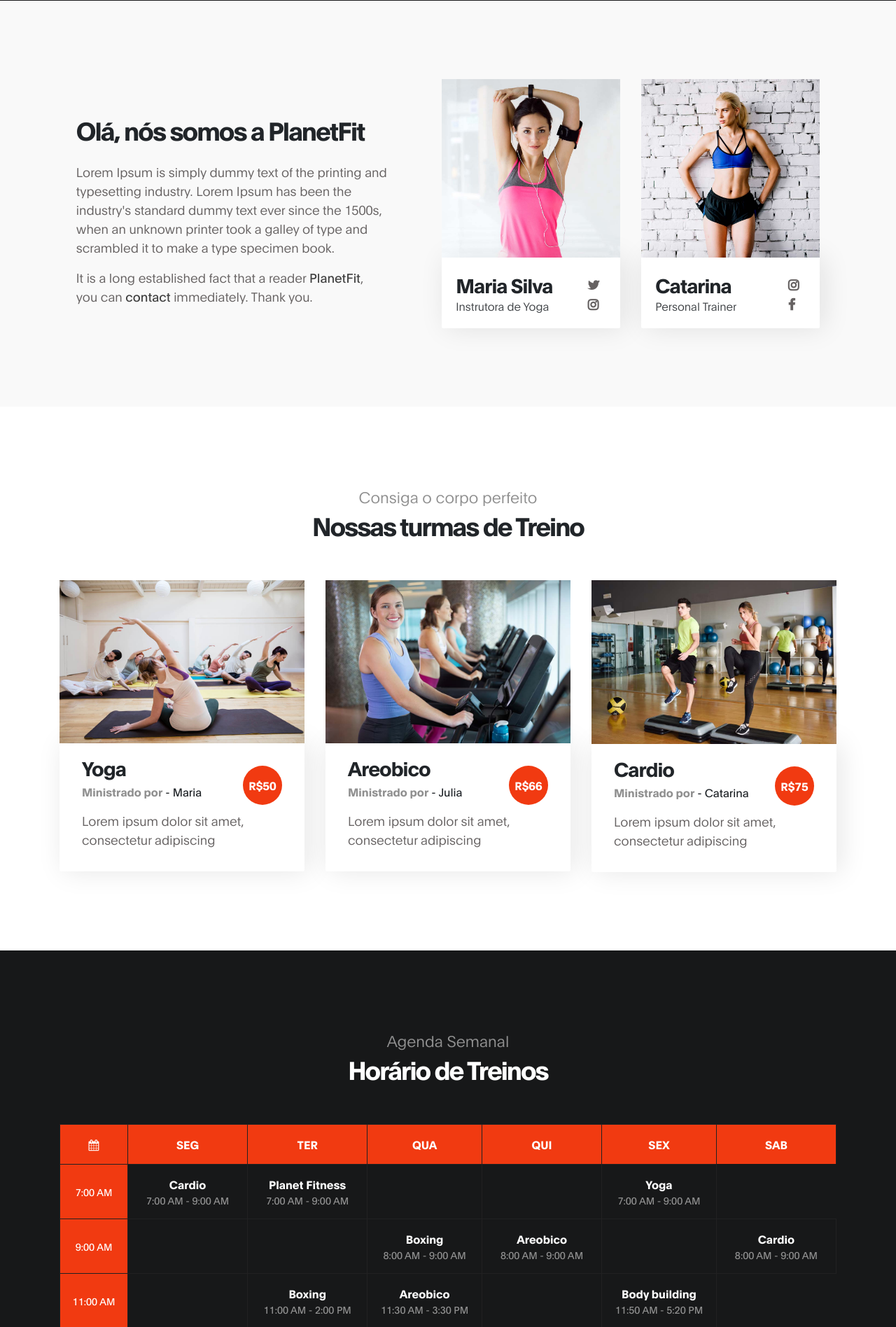
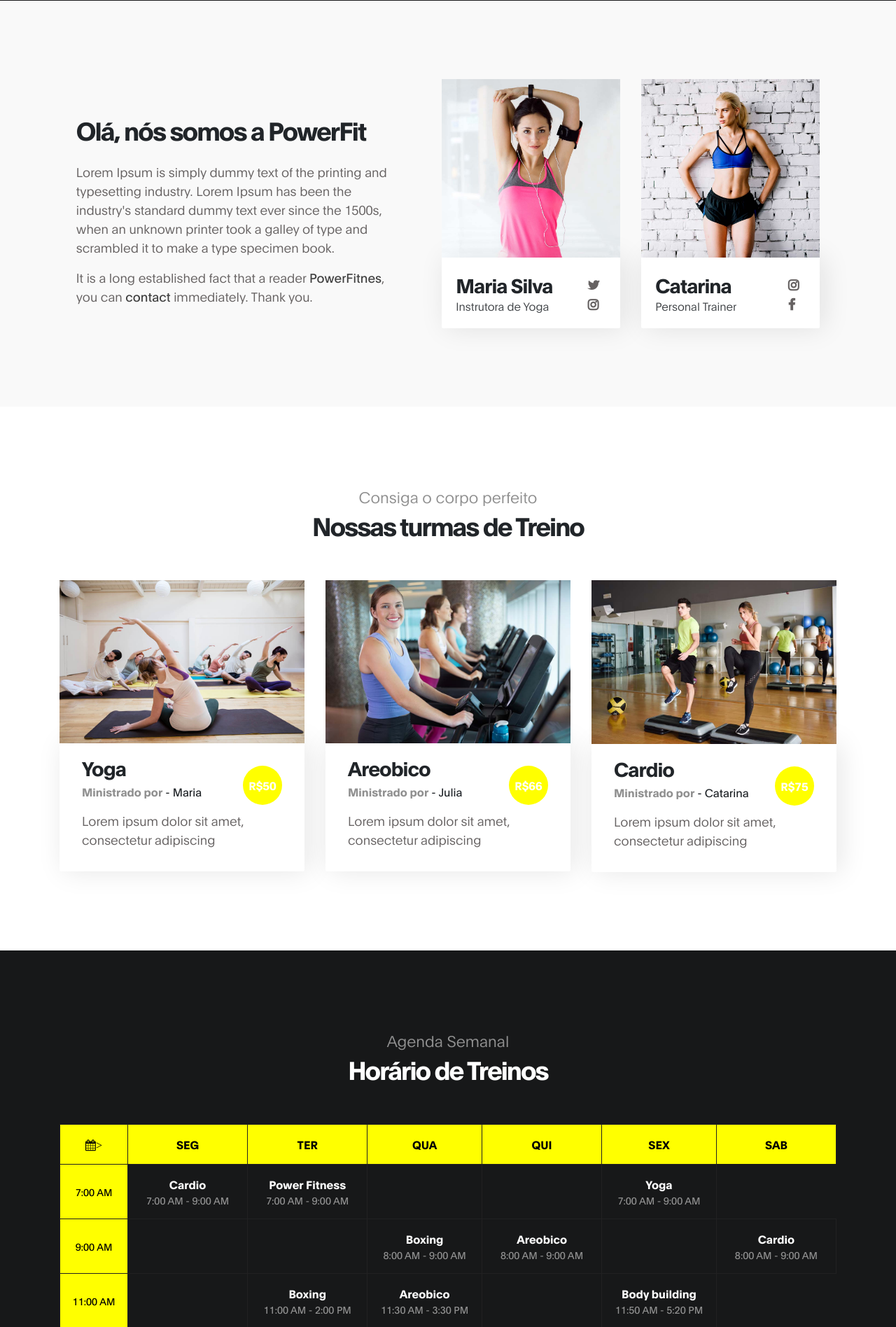
Before and after one commit to sceiferlucas/sceiferlucas.github.io, a PHP site: page / in a window 1280 px wide. Shown: the part 1294-3190 px from the top of the page at 70% size. Run offline with PHP 8.4, Linux system fonts and the light colour scheme.

Commit message:
powerfitness

```diff
--- a/css/tooplate-gymso-style.css
+++ b/css/tooplate-gymso-style.css
@@ -1,11 +1,3 @@
-/*
-
-Tooplate 2119 Gymso Fitness
-
-https://www.tooplate.com/view/2119-gymso-fitness
-
-*/
-
   @font-face {
       font-family: 'Plain';
       src: url('../fonts/Plain-Regular.woff2') format('woff2'),
@@ -31,7 +23,7 @@ https://www.tooplate.com/view/2119-gymso-fitness
   }
 
   :root {
-    --primary-color:        #f13a11;
+    --primary-color:        yellow;
     --white-color:          #ffffff;
     --dark-color:           #171819;
     --about-bg-color:       #f9f9f9;
--- a/index.html
+++ b/index.html
@@ -2,7 +2,7 @@
 <html lang="PT-BR">
 <head>
 
-     <title>PlanetFit - Academia</title>
+     <title>PowerFitnes - Academia</title>
 
      <meta charset="UTF-8">
      <meta http-equiv="X-UA-Compatible" content="IE=Edge">
@@ -80,7 +80,7 @@
 
                                     <h6 data-aos="fade-up" data-aos-delay="300">Uma nova maneira de construir um estilo de vida saudável!</h6>
 
-                                    <h1 class="text-white" data-aos="fade-up" data-aos-delay="500">Fortaleça seu corpo na Planet Fit</h1>
+                                    <h1 class="text-white" data-aos="fade-up" data-aos-delay="500">Fortaleça seu corpo na Power Fitnes</h1>
 
                                     <a href="#feature" class="btn custom-btn mt-3" data-aos="fade-up" data-aos-delay="600">Começar</a>
 
@@ -99,11 +99,11 @@
             <div class="row">
 
                 <div class="d-flex flex-column justify-content-center ml-lg-auto mr-lg-5 col-lg-5 col-md-6 col-12">
-                    <h2 class="mb-3 text-white" data-aos="fade-up">Novo na PlanetFit?</h2>
+                    <h2 class="mb-3 text-white" data-aos="fade-up">Novo na PowerFitnes?</h2>
 
                     <h6 class="mb-4 text-white" data-aos="fade-up">Na assinatura anual você ganha 2 meses gratis! (99 / MÊS).</h6>
 
-                    <a href="#" class="btn custom-btn bg-color mt-3" data-aos="fade-up" data-aos-delay="300" data-toggle="modal" data-target="#membershipForm">Me tornar membro hoje</a>
+                    <a href="#" style="color: black;" class="btn custom-btn bg-color mt-3" data-aos="fade-up" data-aos-delay="300" data-toggle="modal" data-target="#membershipForm">Me tornar membro hoje</a>
                 </div>
 
                 <div class="mr-lg-auto mt-3 col-lg-4 col-md-6 col-12">
@@ -141,11 +141,11 @@
                     <div class="row">
 
                             <div class="mt-lg-5 mb-lg-0 mb-4 col-lg-5 col-md-10 mx-auto col-12">
-                                <h2 class="mb-4" data-aos="fade-up" data-aos-delay="300">Olá, nós somos a PlanetFit</h2>
+                                <h2 class="mb-4" data-aos="fade-up" data-aos-delay="300">Olá, nós somos a PowerFit</h2>
 
                                 <p data-aos="fade-up" data-aos-delay="400">Lorem Ipsum is simply dummy text of the printing and typesetting industry. Lorem Ipsum has been the industry's standard dummy text ever since the 1500s, when an unknown printer took a galley of type and scrambled it to make a type specimen book.</p>
 
-                                <p data-aos="fade-up" data-aos-delay="500">It is a long established fact that a reader <a rel="nofollow" href="#" target="_parent">PlanetFit</a>, you can <a rel="nofollow" href="#" target="_parent">contact</a> immediately. Thank you.</p>
+                                <p data-aos="fade-up" data-aos-delay="500">It is a long established fact that a reader <a rel="nofollow" href="#" target="_parent">PowerFitnes</a>, you can <a rel="nofollow" href="#" target="_parent">contact</a> immediately. Thank you.</p>
 
                             </div>
 
@@ -267,24 +267,24 @@
                                  <table class="table table-bordered table-responsive schedule-table" data-aos="fade-up" data-aos-delay="300">
 
                                      <thead class="thead-light">
-                                         <th><i class="fa fa-calendar"></i></th>
-                                         <th>Seg</th>
-                                         <th>Ter</th>
-                                         <th>Qua</th>
-                                         <th>Qui</th>
-                                         <th>Sex</th>
-                                         <th>Sab</th>
+                                         <th><i class="fa fa-calendar" style="color: black;">></i></th>
+                                         <th style="color: black;">Seg</th>
+                                         <th style="color: black;">Ter</th>
+                                         <th style="color: black;">Qua</th>
+                                         <th style="color: black;">Qui</th>
+                                         <th style="color: black;">Sex</th>
+                                         <th style="color: black;">Sab</th>
                                      </thead>
 
                                      <tbody>
                                          <tr>
-                                            <td><small>7:00 am</small></td>
+                                            <td><small style="color: black;">7:00 am</small></td>
                                             <td>
                                                 <strong>Cardio</strong>
                                                 <span>7:00 am - 9:00 am</span>
                                             </td>
                                             <td>
-                                                <strong>Planet Fitness</strong>
+                                                <strong>Power Fitness</strong>
                                                 <span>7:00 am - 9:00 am</span>
                                             </td>
                                             <td></td>
@@ -296,7 +296,7 @@
                                          </tr>
 
                                          <tr>
-                                            <td><small>9:00 am</small></td>
+                                            <td><small style="color: black;">9:00 am</small></td>
                                             <td></td>
                                             <td></td>
                                             <td>
@@ -315,7 +315,7 @@
                                          </tr>
 
                                          <tr>
-                                            <td><small>11:00 am</small></td>
+                                            <td><small style="color: black;">11:00 am</small></td>
                                             <td></td>
                                             <td>
                                                 <strong>Boxing</strong>
@@ -333,13 +333,13 @@
                                          </tr>
 
                                          <tr>
-                                            <td><small>14:00 pm</small></td>
+                                            <td><small style="color: black;">14:00 pm</small></td>
                                             <td>
                                                 <strong>Boxing</strong>
                                                 <span>14:00 pm - 16:00 pm</span>
                                             </td>
                                             <td>
-                                                <strong>Planet lifting</strong>
+                                                <strong>Power lifting</strong>
                                                 <span>15:00 pm - 18:00 pm</span>
                                             </td>
                                             <td></td>
@@ -384,10 +384,10 @@
                     <div class="mx-auto mt-4 mt-lg-0 mt-md-0 col-lg-5 col-md-6 col-12">
                         <h2 class="mb-4" data-aos="fade-up" data-aos-delay="600">Onde você pode nos <span>encontrar</span></h2>
 
-                        <p data-aos="fade-up" data-aos-delay="800"><i class="fa fa-map-marker mr-1"></i>  Av. Dep. Borsari Neto, 178 - Jardim Independencia, Sarandi - PR, 87113-300</p>
+                        <p data-aos="fade-up" data-aos-delay="800"><i style="color: red;" class="fa fa-map-marker mr-1"></i>  R. Salvador Jordano, 872 - Centro, Sarandi - PR, 87111-150</p>
 
                         <div class="google-map" data-aos="fade-up" data-aos-delay="900">
-                           <iframe src="https://www.google.com/maps/embed?pb=!1m18!1m12!1m3!1d3660.612540061625!2d-51.874620924539485!3d-23.438359657085144!2m3!1f0!2f0!3f0!3m2!1i1024!2i768!4f13.1!3m3!1m2!1s0x94ecdaa072d54e89%3A0xb435a671d1d2fce6!2sAv.%20Dep.%20Borsari%20Neto%2C%20178%20-%20Jardim%20Independencia%2C%20Sarandi%20-%20PR%2C%2087113-300!5e0!3m2!1spt-BR!2sbr!4v1687872619999!5m2!1spt-BR!2sbr" width="1920" height="250" frameborder="0" style="border:0;" allowfullscreen=""></iframe>
+                           <iframe src="https://www.google.com/maps/embed?pb=!1m18!1m12!1m3!1d3660.391537383578!2d-51.87541078502447!3d-23.446337284740178!2m3!1f0!2f0!3f0!3m2!1i1024!2i768!4f13.1!3m3!1m2!1s0x94ecdaa29b57b739%3A0xf8e1dc1908bf177a!2sPower%20Fitness%20academia!5e0!3m2!1spt-BR!2sbr!4v1688154900999!5m2!1spt-BR!2sbr" width="400" height="300" style="border:0;" allowfullscreen="" loading="lazy" referrerpolicy="no-referrer-when-downgrade"></iframe>
                         </div>
                     </div>
 
@@ -402,7 +402,7 @@
                <div class="row">
 
                     <div class="ml-auto col-lg-4 col-md-5">
-                        <p class="copyright-text"> PlanetFit 2023&copy; . Todos os Direitos Reservados.
+                        <p class="copyright-text"> PowerFit 2023&copy; . Todos os Direitos Reservados.
 
                         <br>Design: <a href="#">Lucas Silva</a></p>
                     </div>
```
Also changed, not shown: images/logo.fw.png.
